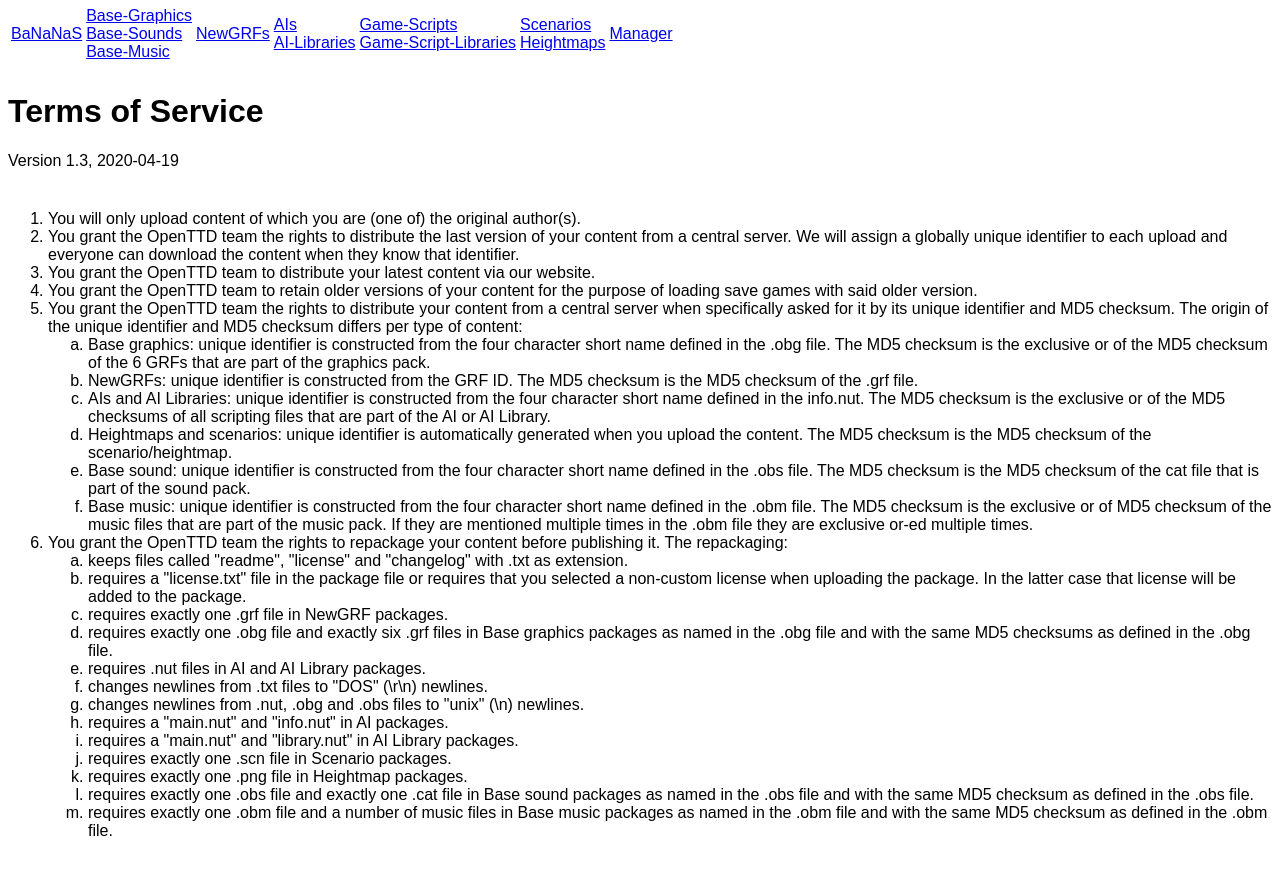
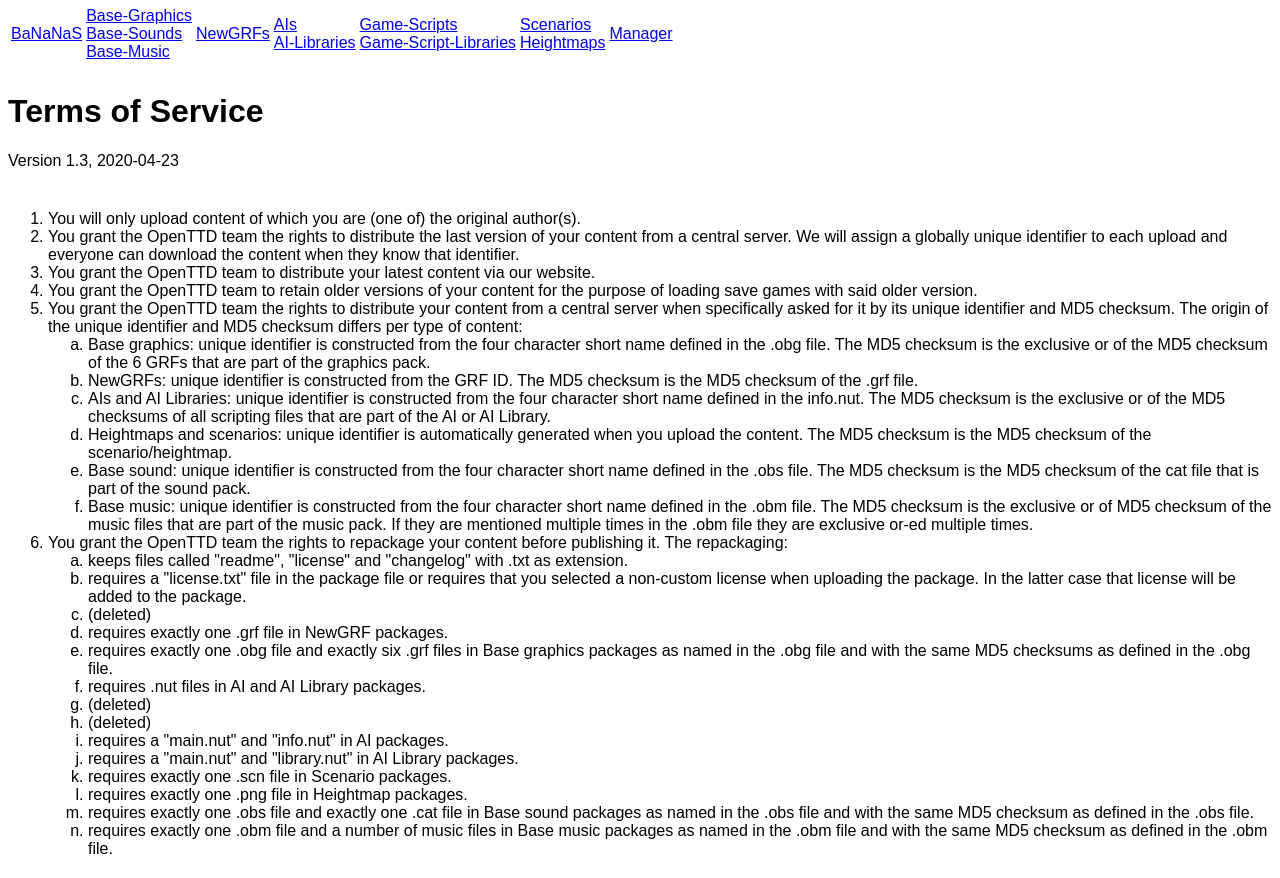
Before and after one commit to OpenTTD/bananas-frontend-web, a Python web app: template webclient/templates/tos-1.3.html in a window 1280 px wide. Before the commit the page ends 836 px from the top, so only its background shows below. Run offline with Jinja, Linux system fonts and the light colour scheme; the template is opened without the code that fills it, so the values that code supplies are empty.

Commit message:
Update: TOS 1.3 to match the API behaviour. Also reinstantiate the numbering of older versions for easier referencing.

```diff
--- a/webclient/templates/tos-1.3.html
+++ b/webclient/templates/tos-1.3.html
@@ -1,7 +1,7 @@
 {% extends 'base.html' %}
 {% block header %}
     <h1>{% block title %}Terms of Service{% endblock %}</h1>
-    <p>Version 1.3, 2020-04-19</p>
+    <p>Version 1.3, 2020-04-23</p>
 {% endblock %}
 {% block content %}
 <ol>
@@ -23,11 +23,12 @@
         <ol>
             <li style="list-style-type: lower-alpha">keeps files called "readme", "license" and "changelog" with .txt as extension.</li>
             <li style="list-style-type: lower-alpha">requires a "license.txt" file in the package file or requires that you selected a non-custom license when uploading the package. In the latter case that license will be added to the package.</li>
+            <li style="list-style-type: lower-alpha">(deleted)</li>
             <li style="list-style-type: lower-alpha">requires exactly one .grf file in NewGRF packages.</li>
             <li style="list-style-type: lower-alpha">requires exactly one .obg file and exactly six .grf files in Base graphics packages as named in the .obg file and with the same MD5 checksums as defined in the .obg file.</li>
             <li style="list-style-type: lower-alpha">requires .nut files in AI and AI Library packages.</li>
-            <li style="list-style-type: lower-alpha">changes newlines from .txt files to "DOS" (\r\n) newlines.</li>
-            <li style="list-style-type: lower-alpha">changes newlines from .nut, .obg and .obs files to "unix" (\n) newlines.</li>
+            <li style="list-style-type: lower-alpha">(deleted)</li>
+            <li style="list-style-type: lower-alpha">(deleted)</li>
             <li style="list-style-type: lower-alpha">requires a "main.nut" and "info.nut" in AI packages.</li>
             <li style="list-style-type: lower-alpha">requires a "main.nut" and "library.nut" in AI Library packages.</li>
             <li style="list-style-type: lower-alpha">requires exactly one .scn file in Scenario packages.</li>
```
